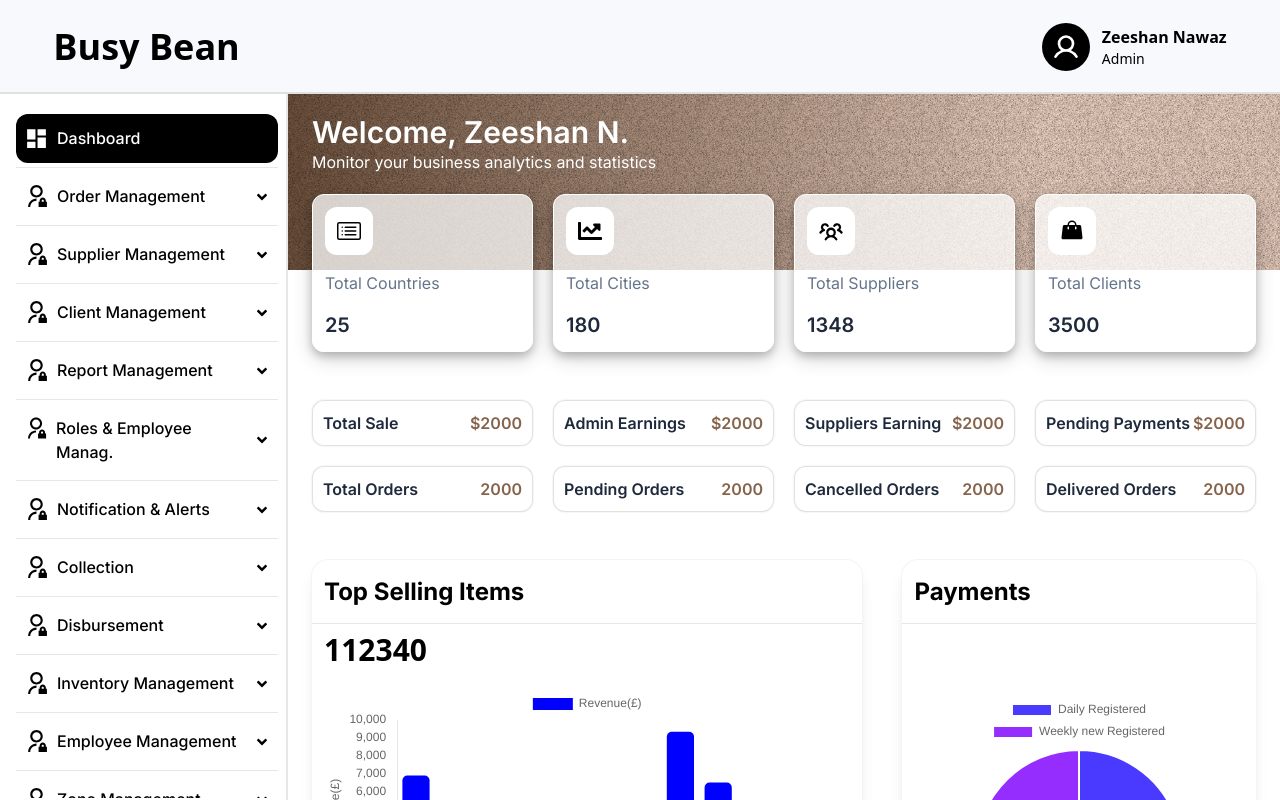
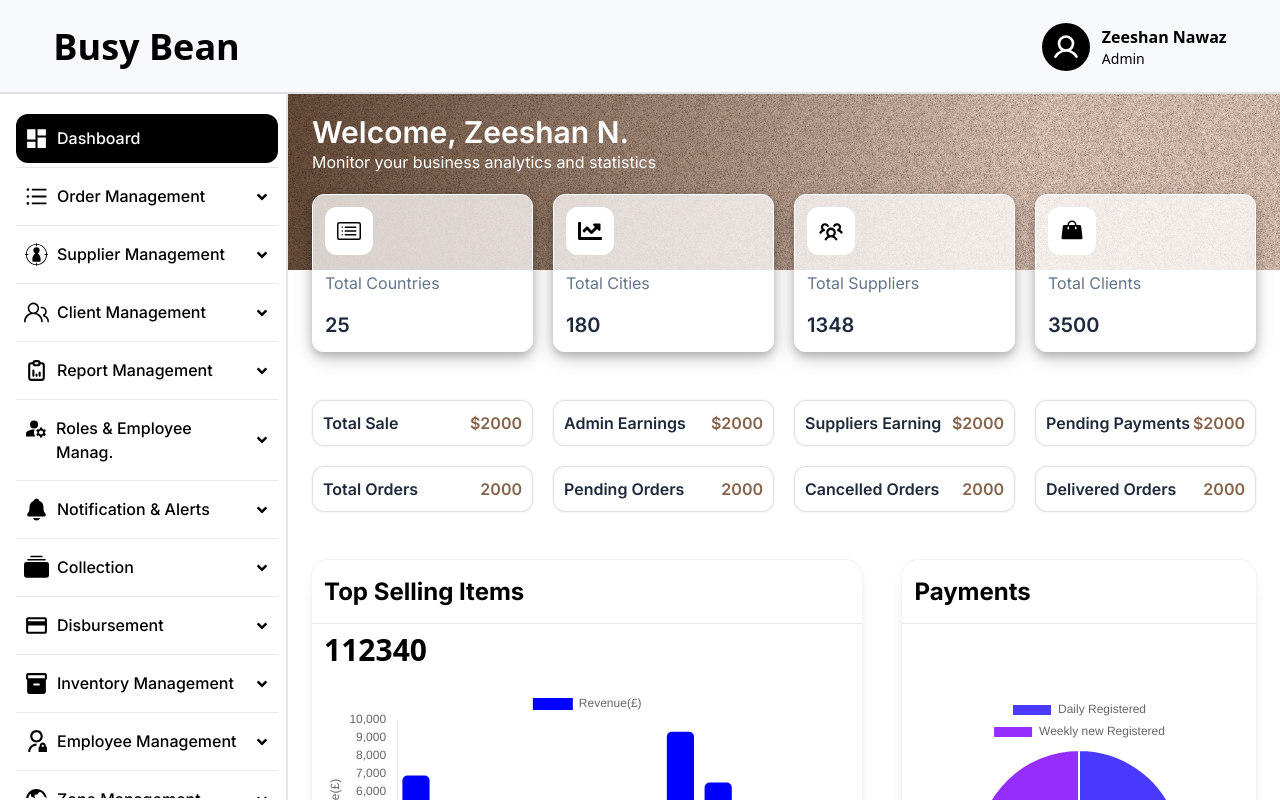
Before and after one commit to sigitechofficial/busy-beans-admin-panel-frontend, a Next.js app: page / in a window 1280 px wide. Shown: the top 800 px of the page. Built offline with nearby package versions, Linux system fonts and the light colour scheme.

Commit message:
icons updated

```diff
--- a/src/components/ui/Leftbar.jsx
+++ b/src/components/ui/Leftbar.jsx
@@ -13,6 +13,17 @@ import { BiSupport } from "react-icons/bi";
 import { MdLogout } from "react-icons/md";
 import { PiChartBar } from "react-icons/pi";
 import { RiAdminLine } from "react-icons/ri";
+import { MdInventory } from "react-icons/md";
+import { GiProgression } from "react-icons/gi";
+import { GoPeople } from "react-icons/go";
+import { RiTimeZoneLine } from "react-icons/ri";
+import { AiOutlineUnorderedList } from "react-icons/ai";
+import { MdPayment } from "react-icons/md";
+import { BsFillCollectionFill } from "react-icons/bs";
+import { IoNotifications } from "react-icons/io5";
+import { MdManageAccounts } from "react-icons/md";
+import { TbReportAnalytics } from "react-icons/tb";
+import { GiHumanTarget } from "react-icons/gi";
 import { ImCross } from "react-icons/im";
 import { usePathname } from "next/navigation";
 import { useState } from "react";
@@ -115,7 +126,7 @@ export default function Leftbar(props) {
 
         <ListHead
           title="Order Management"
-          Icon={RiAdminLine}
+          Icon={AiOutlineUnorderedList}
           active={pathname === "/orders"}
           Angle={
             active?.orderManagement?.tab === "orderManagement" &&
@@ -143,7 +154,7 @@ export default function Leftbar(props) {
 
         <ListHead
           title="Supplier Management"
-          Icon={RiAdminLine}
+          Icon={GiHumanTarget}
           active={pathname === "/suppliers" || pathname === "/add-new-supplier"}
           Angle={
             active?.supplierManagement?.tab === "supplierManagement" &&
@@ -172,7 +183,7 @@ export default function Leftbar(props) {
 
         <ListHead
           title="Client Management"
-          Icon={RiAdminLine}
+          Icon={GoPeople}
           active={pathname === "/customers"}
           Angle={
             active?.clientManagement?.tab === "clientManagement" &&
@@ -198,7 +209,7 @@ export default function Leftbar(props) {
 
         <ListHead
           title="Report Management"
-          Icon={RiAdminLine}
+          Icon={TbReportAnalytics}
           Angle={
             active?.reportManagement?.tab === "reportManagement" &&
             active?.reportManagement?.status
@@ -228,7 +239,7 @@ export default function Leftbar(props) {
 
         <ListHead
           title="Roles & Employee Manag."
-          Icon={RiAdminLine}
+          Icon={MdManageAccounts}
           Angle={
             active?.roleandEmployeeManagement?.tab ===
               "roleandEmployeeManagement" &&
@@ -258,7 +269,7 @@ export default function Leftbar(props) {
 
         <ListHead
           title="Notification & Alerts"
-          Icon={RiAdminLine}
+          Icon={IoNotifications}
           Angle={
             active?.notandAlerts?.tab === "notandAlerts" &&
             active?.notandAlerts?.status
@@ -283,7 +294,7 @@ export default function Leftbar(props) {
 
         <ListHead
           title="Collection"
-          Icon={RiAdminLine}
+          Icon={BsFillCollectionFill}
           Angle={
             active?.collection?.tab === "collection" &&
             active?.collection?.status
@@ -306,7 +317,7 @@ export default function Leftbar(props) {
 
         <ListHead
           title="Disbursement"
-          Icon={RiAdminLine}
+          Icon={MdPayment}
           Angle={
             active?.disbursement?.tab === "disbursement" &&
             active?.disbursement?.status
@@ -332,7 +343,7 @@ export default function Leftbar(props) {
           title="Inventory Management"
           // to="/inventory/stock"
           active={pathname === "/inventory/stock"}
-          Icon={RiAdminLine}
+          Icon={MdInventory}
           Angle={
             active?.inventoryManagement?.tab === "inventoryManagement" &&
             active?.inventoryManagement?.status
@@ -400,7 +411,7 @@ export default function Leftbar(props) {
 
         <ListHead
           title="Zone Management"
-          Icon={RiAdminLine}
+          Icon={RiTimeZoneLine}
           active={
             pathname === "/zones" ||
             pathname === "/countries" ||
@@ -431,7 +442,7 @@ export default function Leftbar(props) {
 
         <ListHead
           title="Promotion Management"
-          Icon={RiAdminLine}
+          Icon={GiProgression}
           active={pathname === "/promotions"}
           Angle={
             active?.promotionManagement?.tab === "promotionManagement" &&
```
